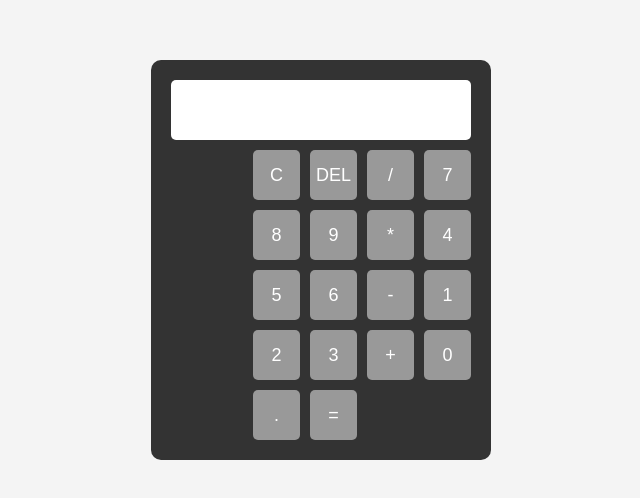
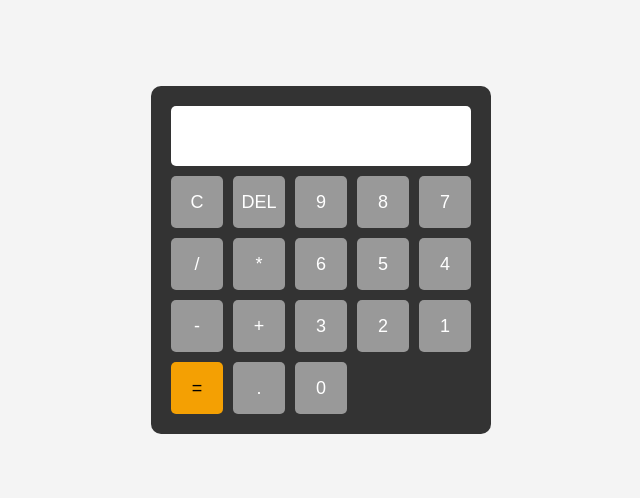
Before and after one commit to AVIVASHISHTA29/calculator-js, a plain HTML site: page index.html in a window 1280 px wide. Shown: the part 148-646 px from the top of the page, without its empty margins (319-959 px from the left). Drawn offline with Linux system fonts and the light colour scheme.

Commit message:
styling changes

```diff
--- a/index.html
+++ b/index.html
@@ -10,22 +10,27 @@
       <div class="buttons">
         <button onclick="clearResult()">C</button>
         <button onclick="deleteLast()">DEL</button>
+        <button onclick="appendToResult('9')">9</button>
+        <button onclick="appendToResult('8')">8</button>
+        <button onclick="appendToResult('7')">7</button>
         <button onclick="appendToResult('/')">/</button>
-        <button onclick="appendToResult('7')">7</button>
-        <button onclick="appendToResult('8')">8</button>
-        <button onclick="appendToResult('9')">9</button>
         <button onclick="appendToResult('*')">*</button>
+        <button onclick="appendToResult('6')">6</button>
+        <button onclick="appendToResult('5')">5</button>
         <button onclick="appendToResult('4')">4</button>
-        <button onclick="appendToResult('5')">5</button>
-        <button onclick="appendToResult('6')">6</button>
         <button onclick="appendToResult('-')">-</button>
+        <button onclick="appendToResult('+')">+</button>
+        <button onclick="appendToResult('3')">3</button>
+        <button onclick="appendToResult('2')">2</button>
         <button onclick="appendToResult('1')">1</button>
-        <button onclick="appendToResult('2')">2</button>
-        <button onclick="appendToResult('3')">3</button>
-        <button onclick="appendToResult('+')">+</button>
+        <button
+          onclick="calculateResult()"
+          style="background-color: rgb(244, 160, 3); color: #000"
+        >
+          =
+        </button>
+        <button onclick="appendToResult('.')">.</button>
         <button onclick="appendToResult('0')">0</button>
-        <button onclick="appendToResult('.')">.</button>
-        <button onclick="calculateResult()">=</button>
       </div>
     </div>
 
--- a/styles.css
+++ b/styles.css
@@ -31,7 +31,7 @@ input[type="text"] {
 
 .buttons {
   display: grid;
-  grid-template-columns: repeat(4, 1fr);
+  grid-template-columns: repeat(5, 1fr);
   gap: 10px;
 }
 
@@ -40,7 +40,8 @@ button {
   color: #fff;
   border: none;
   border-radius: 5px;
-  height: 50px;
+  height: 52px;
+  width: 52px;
   font-size: 18px;
   cursor: pointer;
   transition: background-color 0.3s;
```
